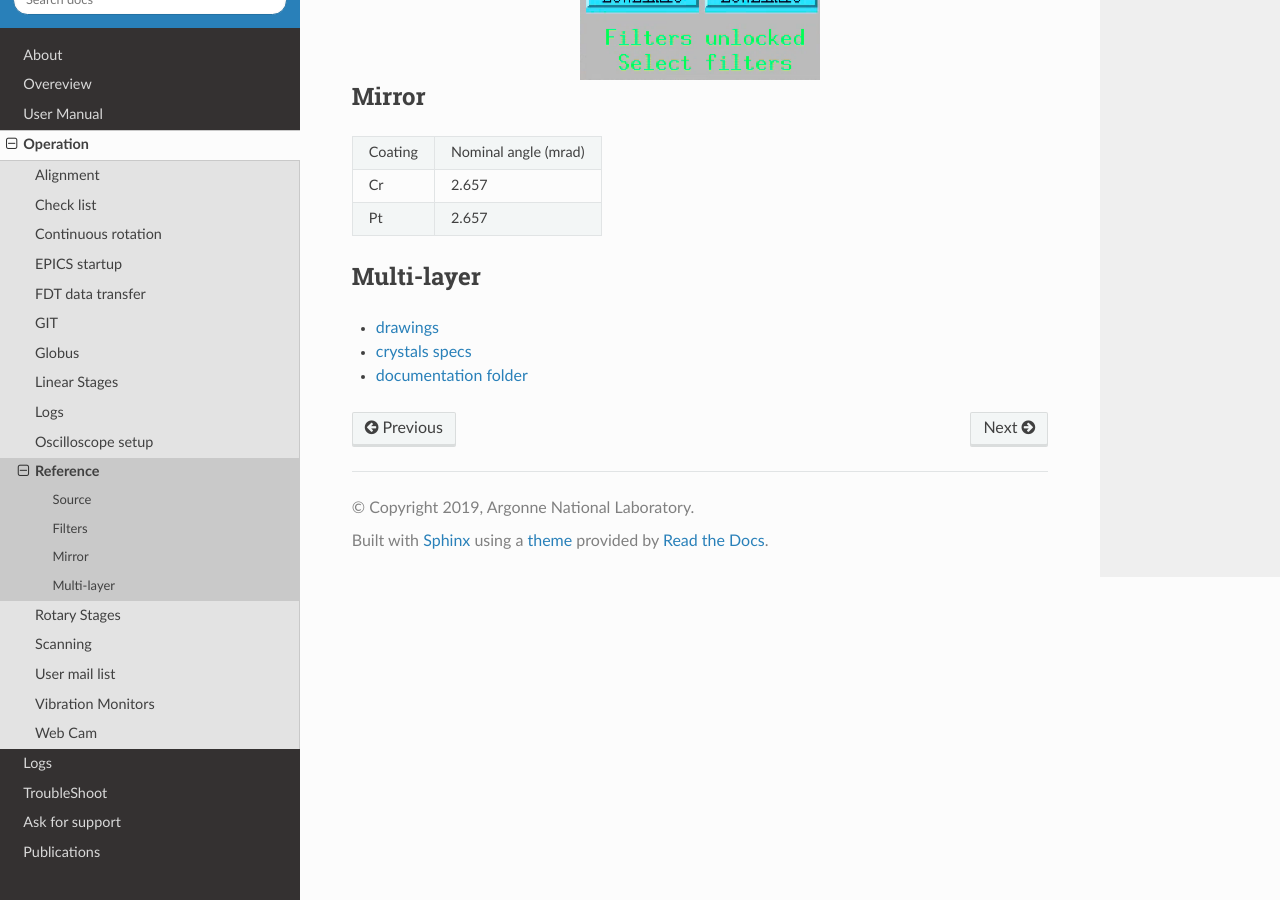
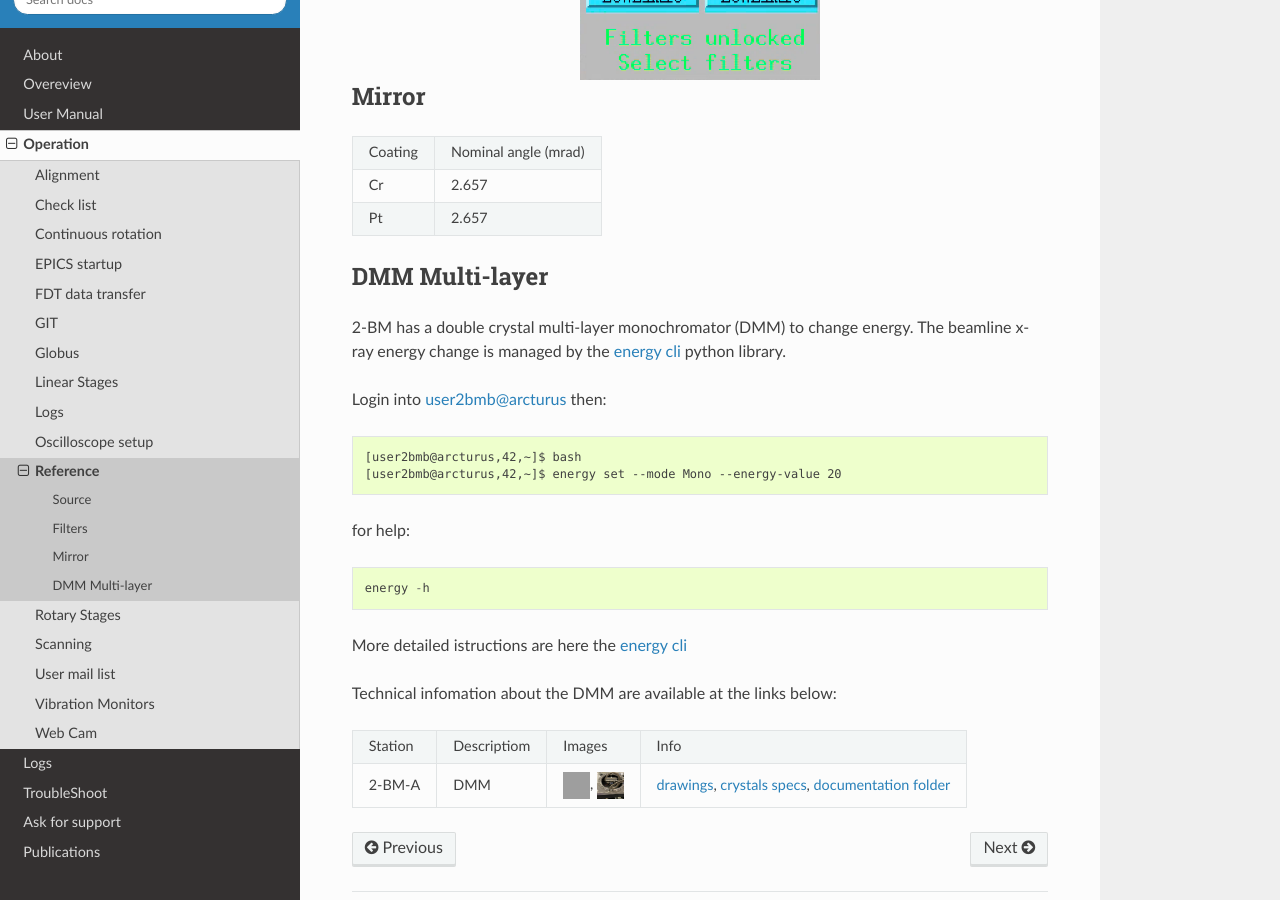
Before and after one commit to xray-imaging/2bm-docs, a Sphinx documentation site: the page built from docs/source/ops/item_016.rst, in a window 1280 px wide and 900 px high, scrolled down 925 px. Built offline with Sphinx 7.4.7 and the Read the Docs theme 2.0.0, drawn with Linux system fonts in a browser that asks for light colours; the version number could not be read and is left out; grey boxes are pictures that could not be loaded.

Commit message:
added DMM crystal images

```diff
--- a/docs/source/ops/item_016.rst
+++ b/docs/source/ops/item_016.rst
@@ -48,9 +48,41 @@ Mirror
 | Pt          |      2.657           |
 +-------------+----------------------+
 
-Multi-layer
------------
+DMM Multi-layer
+---------------
 
-- `drawings <https://anl.box.com/s/0sa7gjm3nbmacwjknxth0k98y21sa7iy>`_
-- `crystals specs <https://anl.box.com/s/4o7fewu63rwm2tj0l9ezr79ccjozyn77>`_
-- `documentation folder <https://anl.box.com/s/w1eg4cxw43715bnzk8jcg3hd64rdnsdl>`_
+2-BM has a double crystal multi-layer monochromator (DMM) to change energy.
+The beamline x-ray energy change is managed by the `energy cli <https://github.com/xray-imaging/2bm-ops>`_ python library.
+
+Login into user2bmb@arcturus then::
+
+    [user2bmb@arcturus,42,~]$ bash
+    [user2bmb@arcturus,42,~]$ energy set --mode Mono --energy-value 20
+
+for help::
+
+    energy -h
+
+More detailed istructions are here the `energy cli <https://github.com/xray-imaging/2bm-ops>`_
+
+Technical infomation about the DMM are available at the links below:
+
+
++-----------+--------------+-------------------+---------------------------------------------------------+
+| Station   | Descriptiom  |   Images          |   Info                                                  |
++-----------+--------------+-------------------+---------------------------------------------------------+
+| 2-BM-A    |     DMM      | |00001|, |00002|  | `drawings`_, `crystals specs`_, `documentation folder`_ |
++-----------+--------------+-------------------+---------------------------------------------------------+
+
+
+.. |00001| image:: ../img/dmm_01.png
+    :width: 20pt
+    :height: 20pt
+
+.. |00002| image:: ../img/dmm_02.png
+    :width: 20pt
+    :height: 20pt
+
+.. _drawings: https://anl.box.com/s/0sa7gjm3nbmacwjknxth0k98y21sa7iy
+.. _crystals specs: https://anl.box.com/s/4o7fewu63rwm2tj0l9ezr79ccjozyn77
+.. _documentation folder: https://anl.box.com/s/w1eg4cxw43715bnzk8jcg3hd64rdnsdl
```
Also changed, not shown: docs/source/img/dmm_02.png (added), 1 other file.
